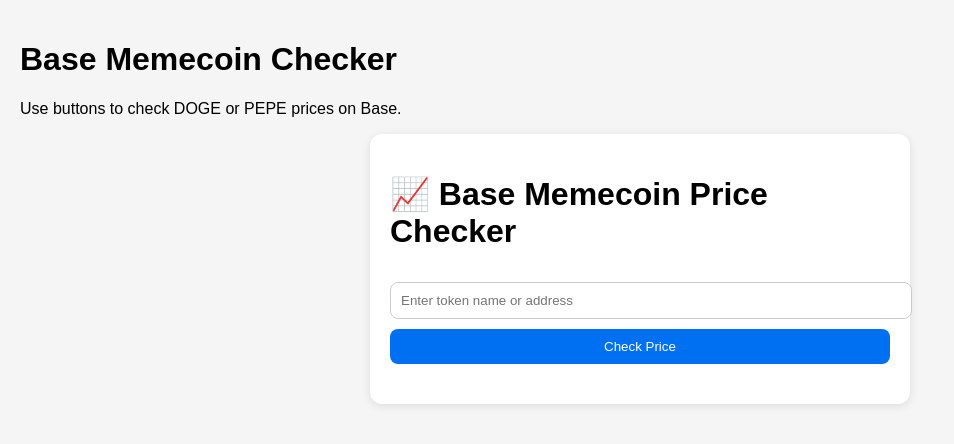
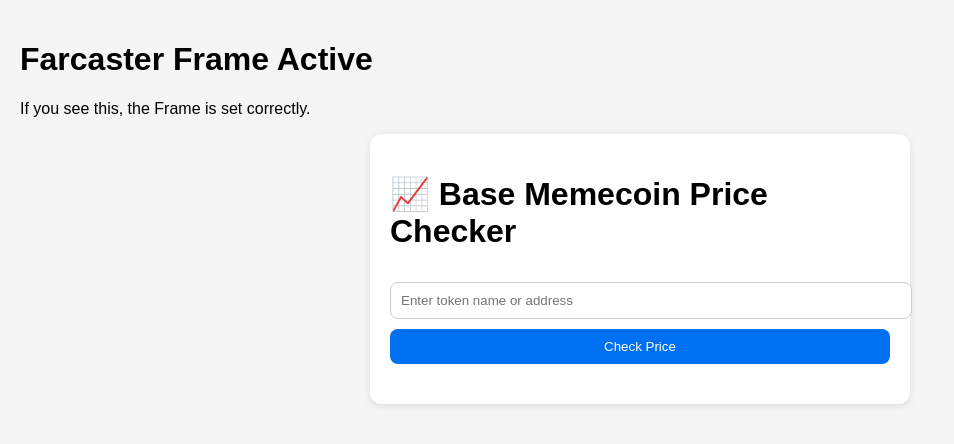
Before and after one commit to andika666/farcaster-bot, a plain HTML site: page index.html in a window 1280 px wide. Shown: the whole page, without its empty margins (0-954 px from the left). Drawn offline with Linux system fonts and the light colour scheme.

Commit message:
Update index.html

```diff
--- a/index.html
+++ b/index.html
@@ -1,20 +1,18 @@
 <!DOCTYPE html>
 <html lang="en">
-<head>
-  <meta charset="UTF-8">
-  <meta http-equiv="Content-Type" content="text/html; charset=UTF-8">
-  <meta name="viewport" content="width=device-width, initial-scale=1.0">
-  <!-- Mini App Embed Metadata -->
+  <head>
+    <meta charset="UTF-8" />
+    <meta name="viewport" content="width=device-width, initial-scale=1.0" />
+    <title>Base Memecoin Checker</title>
     <meta name="fc:frame" content="vNext" />
-    <meta name="fc:frame:image" content="https://farcaster-bot-andika666.vercel.app/thumbnail.png" />
-    <meta name="fc:frame:button:1" content="Check Doge" />
-    <meta name="fc:frame:button:2" content="Check Pepe" />
-    <meta name="fc:frame:post_url" content="https://farcaster-bot-andika666.vercel.app/api/price" />
-    <title>Base Memecoin Checker</title>
+    <meta name="fc:frame:image" content="https://farcaster-bot-dun.vercel.app/preview.png" />
+    <meta name="fc:frame:button:1" content="Check DOGE" />
+    <meta name="fc:frame:button:2" content="Check PEPE" />
+    <meta name="fc:frame:post_url" content="https://farcaster-bot-dun.vercel.app/api" />
   </head>
   <body>
-    <h1>Base Memecoin Checker</h1>
-    <p>Use buttons to check DOGE or PEPE prices on Base.</p>
+    <h1>Farcaster Frame Active</h1>
+    <p>If you see this, the Frame is set correctly.</p>
   </body>
 </html>
   <title>Base Memecoin Price Checker</title>
```
